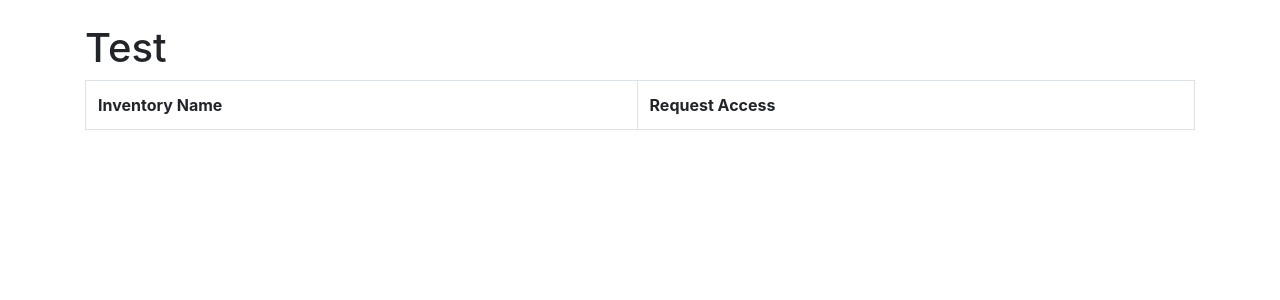
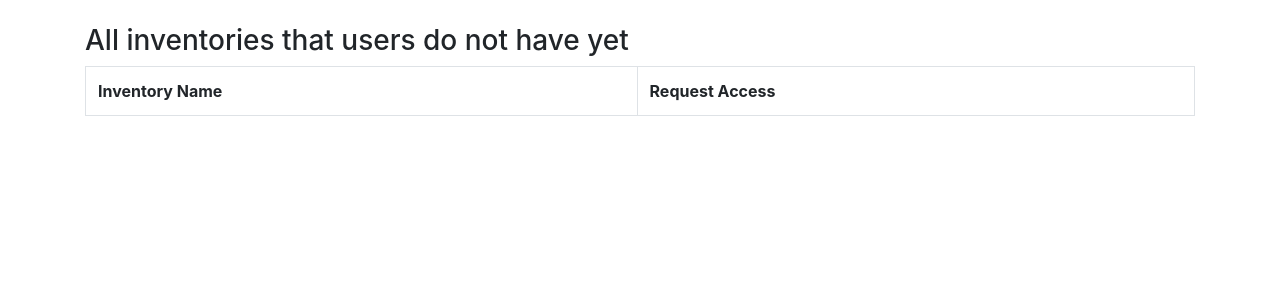
Before and after one commit to jkukko/InventoryManagement, a Flask app: template application/templates/inventory/all_inventories.html in a window 1280 px wide. Shown: the part 56-356 px from the top of the page. Run offline with Flask 2, Linux system fonts and the light colour scheme; the template is opened without the code that fills it, so the values that code supplies are empty; some libraries are stand-ins or nearby versions.

Commit message:
readme updated

```diff
--- a/application/templates/inventory/all_inventories.html
+++ b/application/templates/inventory/all_inventories.html
@@ -1,7 +1,7 @@
 {% extends "layout.html" %}
 
 {% block body %}
-<h1>Test</h1>
+<h3>All inventories that users do not have yet</h3>
   <table class="table table-bordered">
     <tr>
       <th>Inventory Name</th>
```
Also changed, not shown: README.md.
